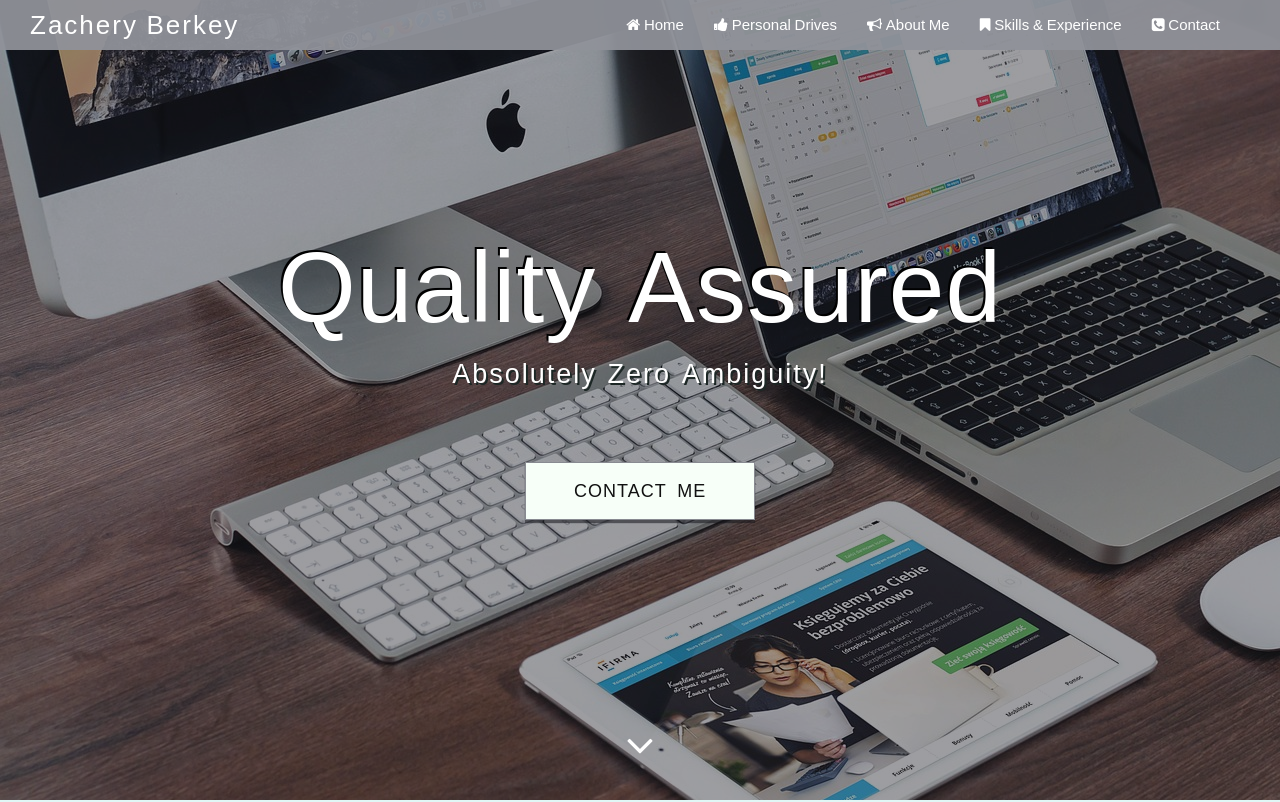
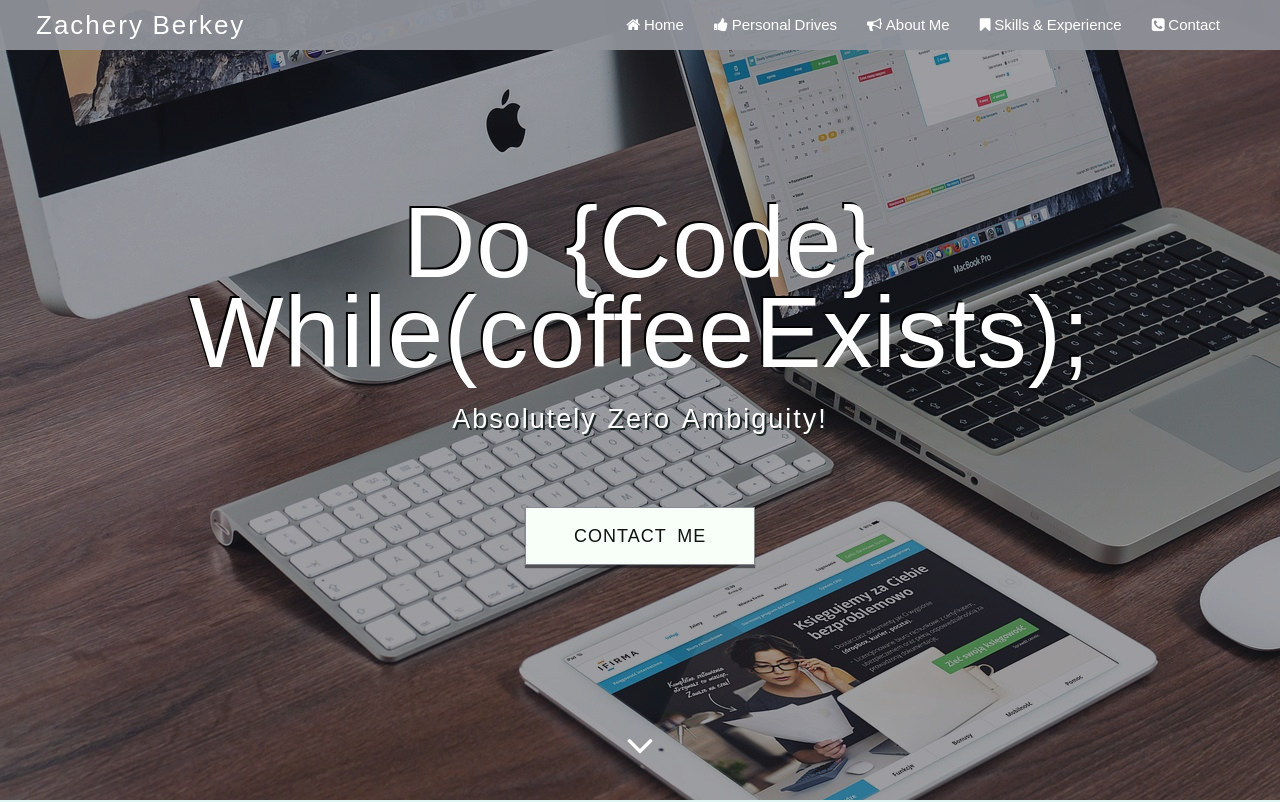
Before and after one commit to krazytoast/krazytoast.github.io, a plain HTML site: page index.html in a window 1280 px wide. Shown: the top 802 px of the page. Drawn offline with Linux system fonts and the light colour scheme; a web font is replaced by a local one.

Commit message:
adjust margins for h1
Edited pro-name for hopefully cleaver catch-line

```diff
--- a/css/main.css
+++ b/css/main.css
@@ -108,6 +108,8 @@ body {
 	margin: 0;
 	font-family: 'FontAwesome', sans-serif;
 	margin-top: 11px;
+	margin-left: 6px;
+	margin-right: 6px;
 	font-size: 26px;
 	font-weight: 300;
 	letter-spacing: 2px;
--- a/index.html
+++ b/index.html
@@ -57,7 +57,7 @@
 
                 <div class="middle text-center clearfix">
                     <div class="container">
-                        <h1 class="pro-name"><!-- <span style="color: #71b644;" > -->Quality Assured<!-- </span> --></h1>
+                        <h1 class="pro-name"><!-- <span style="color: #71b644;" > -->Do {Code} While(coffeeExists);<!-- </span> --></h1>
                         <p class="tagline">Absolutely Zero Ambiguity!</p>
                         <div class="skills">
 
```
